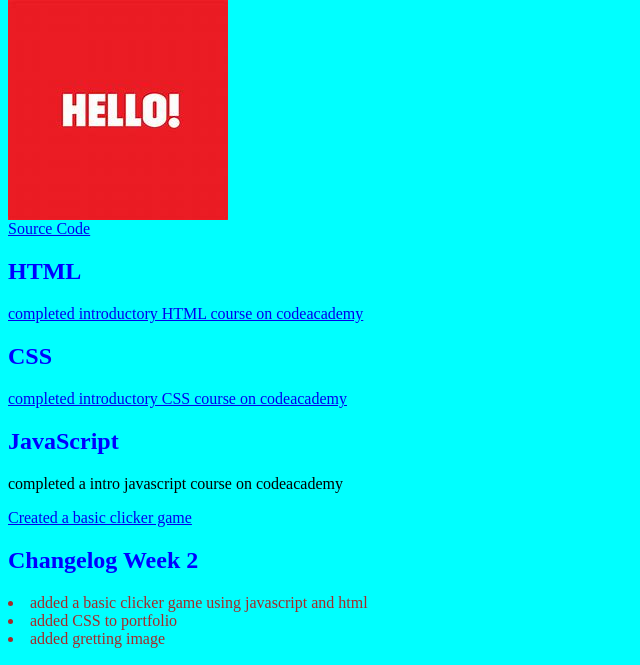
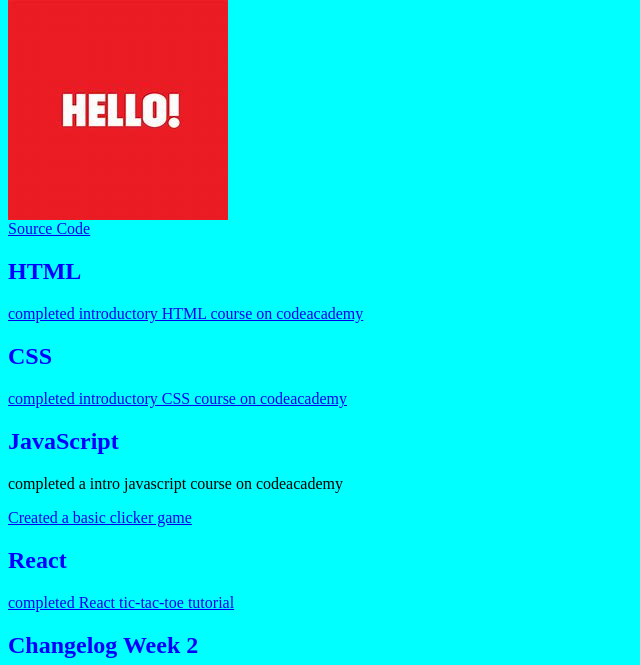
Before and after one commit to jakobw10/jakobw10.github.io, a plain HTML site: page index.html in a window 1280 px wide. Shown: the part 66-731 px from the top of the page, without its empty margins (0-640 px from the left). Drawn offline with Linux system fonts and the light colour scheme.

Commit message:
updated portfolio

```diff
--- a/index.html
+++ b/index.html
@@ -17,6 +17,10 @@
   <body>
     <p>completed a intro javascript course on codeacademy</p>
     <a href="https://jakobw10.github.io/clicker.html">Created a basic clicker game </a>
+  </body>
+<h2 class='heading'> React</h2>
+  <body>
+    <a href="https://jakobw10.github.io/my-app/src/index/js"> completed React tic-tac-toe tutorial</a>
   </body>
   <h2 class='heading'> Changelog Week 2 </h2>
   <body>
```
